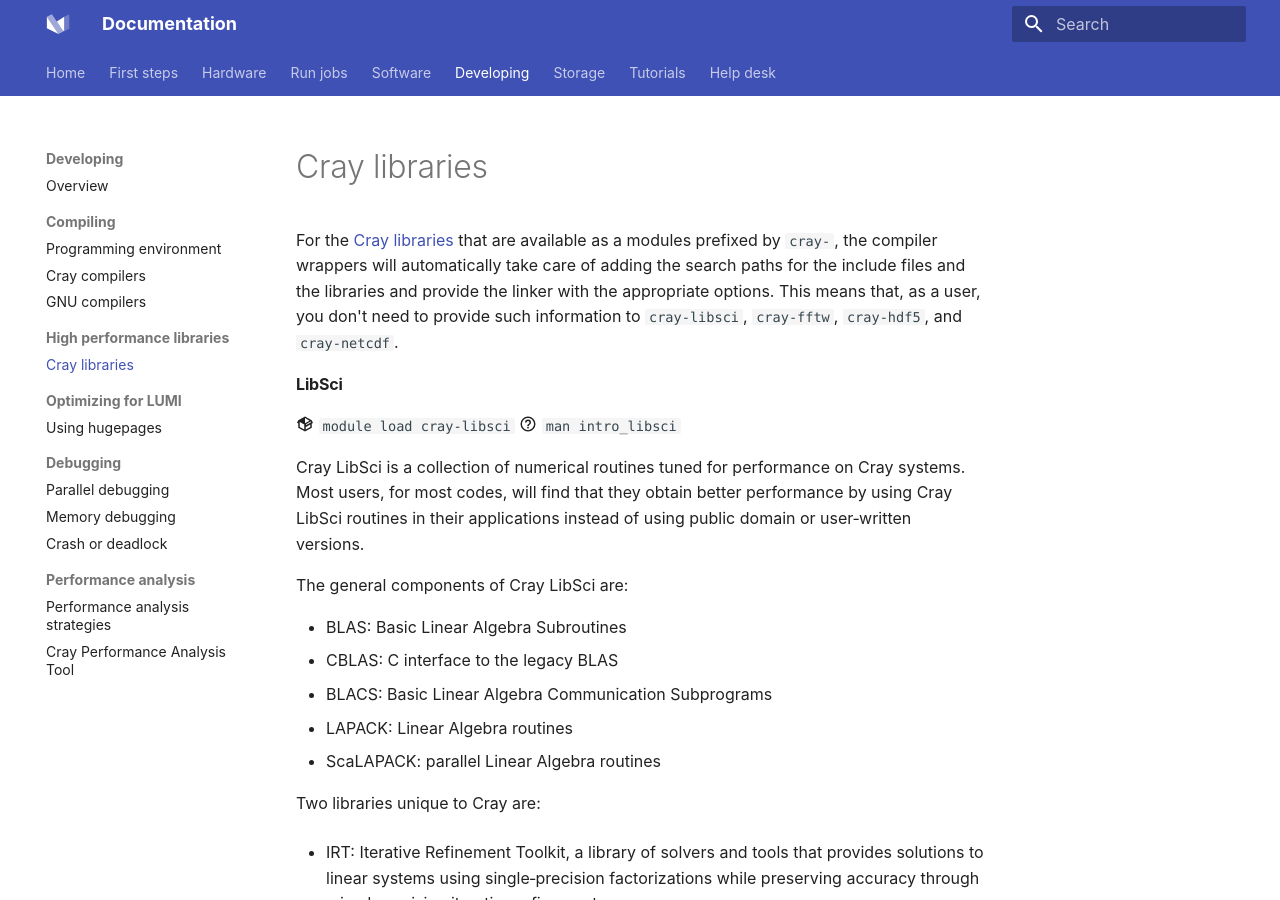
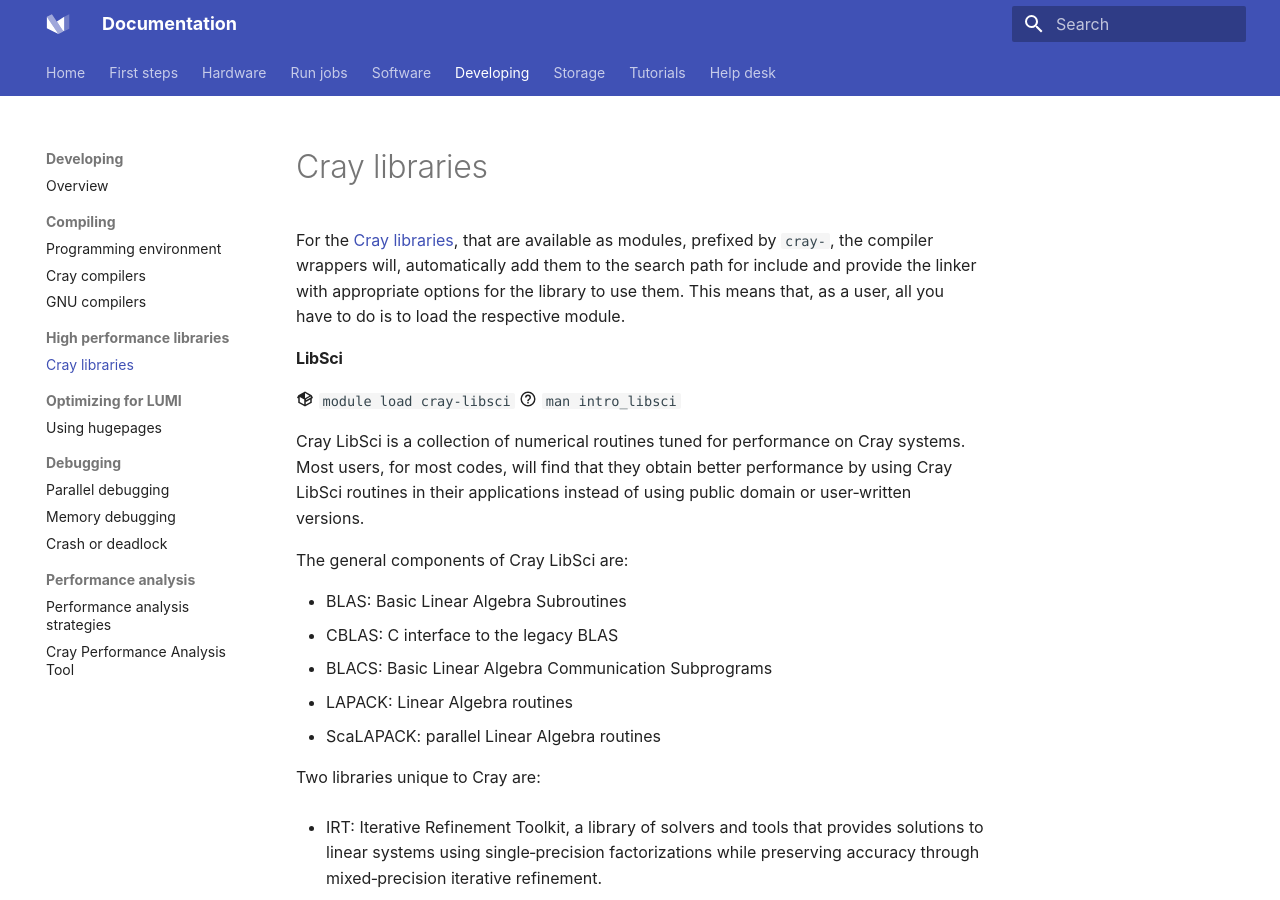
Before and after one commit to Lumi-supercomputer/lumi-userguide, an MkDocs documentation site: the page built from docs/development/libraries/cray-libraries.md, in a window 1280 px wide and 900 px high. Built offline with MkDocs 1.6.1 and Material for MkDocs 9.7.7, drawn with Linux system fonts in a browser that asks for light colours; some of the changed text lies outside the part shown.

Commit message:
Updated the description of the Cray libraries.

```diff
--- a/docs/development/libraries/cray-libraries.md
+++ b/docs/development/libraries/cray-libraries.md
@@ -7,13 +7,13 @@
 [doc-hdf5]: https://portal.hdfgroup.org/display/HDF5/Learning+the+Basics
 [doc-netcdf]: https://www.unidata.ucar.edu/software/netcdf/docs/
 [doc-openblas]: https://github.com/xianyi/OpenBLAS/wiki/User-Manual
-[doc-blis]: https://github.com/flame/blis/wiki
+[doc-netcdf-hdf5]: https://docs.unidata.ucar.edu/netcdf-c/4.9.3/interoperability_hdf5.html
 
-For the [Cray libraries](https://cpe.ext.hpe.com/docs/#hpe-cray-scientific-and-math-libraries) that are available as a modules prefixed by `cray-`, the compiler
-wrappers will automatically take care of adding the search paths for the
-include files and the libraries and provide the linker with the appropriate
-options. This means that, as a user, you don't need to provide such information
-to `cray-libsci`, `cray-fftw`, `cray-hdf5`, and `cray-netcdf`.
+For the [Cray libraries](https://cpe.ext.hpe.com/docs/#hpe-cray-scientific-and-math-libraries),
+that are available as modules, prefixed by `cray-`, the compiler wrappers
+will, automatically add them to the search path for include and provide the
+linker with appropriate options for the library to use them. This means
+that, as a user, all you have to do is to load the respective module.
 
 [libsci]: #libsci
 [fftw]: #fftw
```
Also changed, not shown: other parts of docs/development/libraries/cray-libraries.md (+3 -1 lines).
